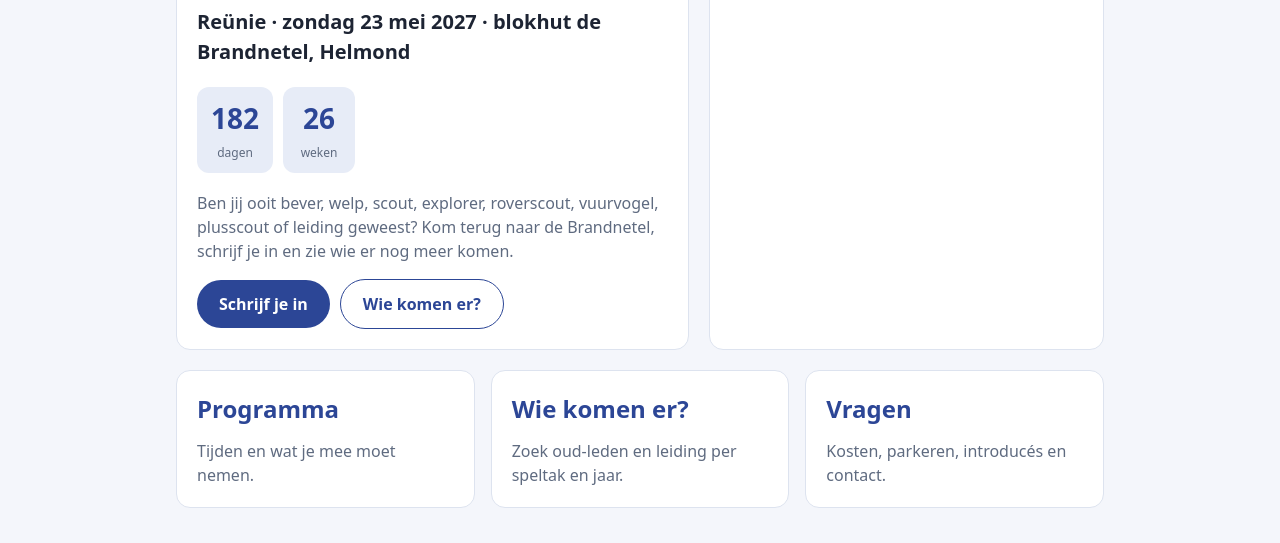
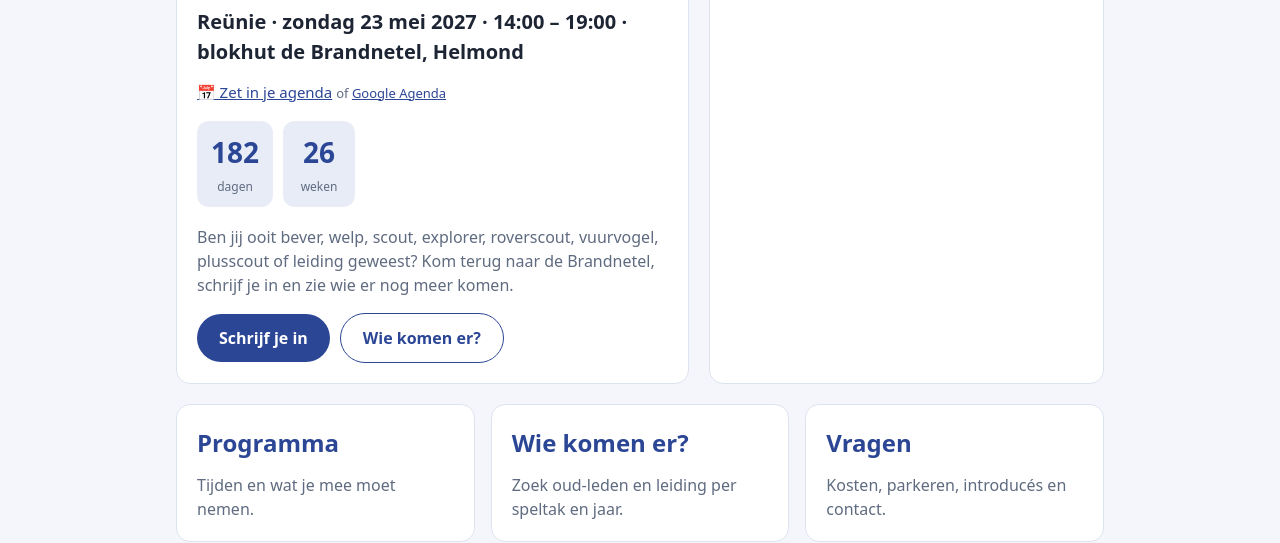
Before and after one commit to lastscoutstanding/reunie25, a plain HTML site: page index.html in a window 1280 px wide. Shown: the part 279-822 px from the top of the page. Drawn offline with Linux system fonts and the light colour scheme; no server answers.

Commit message:
Add opening hours (14:00-19:00, walk-in) and an add-to-calendar file
Co-Authored-By: Claude Opus 5.5 <noreply@anthropic.com>

```diff
--- a/index.html
+++ b/index.html
@@ -4,7 +4,7 @@
 <meta charset="UTF-8">
 <meta name="viewport" content="width=device-width, initial-scale=1">
 <title>Reünie 25 jaar Scouting Brandevoort</title>
-<meta name="description" content="Reünie 25 jaar Scouting Brandevoort, zondag 23 mei 2027 in blokhut de Brandnetel, Helmond. Schrijf je in en zie wie er komen.">
+<meta name="description" content="Reünie 25 jaar Scouting Brandevoort, zondag 23 mei 2027 van 14:00 tot 19:00 in blokhut de Brandnetel, Helmond. Schrijf je in en zie wie er komen.">
 <link rel="stylesheet" href="theme.css">
 </head>
 <body>
@@ -14,7 +14,8 @@
     <div class="card">
       <span class="pill">2001 – 2026</span>
       <h1>Welkom terug!</h1>
-      <p class="date">Reünie · zondag 23 mei 2027 · blokhut de Brandnetel, Helmond</p>
+      <p class="date">Reünie · zondag 23 mei 2027 · 14:00 – 19:00 · blokhut de Brandnetel, Helmond</p>
+      <p class="agenda" id="agenda"></p>
       <div class="count" id="count"></div>
       <p class="muted">Ben jij ooit bever, welp, scout, explorer, roverscout, vuurvogel, plusscout of leiding geweest? Kom terug naar de Brandnetel, schrijf je in en zie wie er nog meer komen.</p>
       <div class="row">
@@ -48,6 +49,7 @@
   $('count').innerHTML = dagen > 0
     ? `<div><strong>${dagen}</strong><span>dagen</span></div><div><strong>${Math.floor(dagen / 7)}</strong><span>weken</span></div>`
     : dagen === 0 ? '<div><strong>Vandaag!</strong><span>tot straks</span></div>' : '';
+  $('agenda').innerHTML = Reunie.agenda();
   if (Data.ingelogd()) { $('cta').textContent = 'Mijn inschrijving'; $('cta').href = 'mijn.html'; }
 
   (async () => {
--- a/reunie.js
+++ b/reunie.js
@@ -1,6 +1,19 @@
 // Shared helpers for the reunion pages: speltakken.txt, year maths, person cards.
 const Reunie = (() => {
   const DATUM = new Date(2027, 4, 23);
+  const TIJD = '14:00 – 19:00';
+
+  // "Add to calendar": reunie.ics for Apple Calendar and Outlook, a link for Google Calendar.
+  function agenda() {
+    const q = new URLSearchParams({
+      action: 'TEMPLATE', text: 'Reünie 25 jaar Scouting Brandevoort',
+      dates: '20270523T140000/20270523T190000', ctz: 'Europe/Amsterdam',
+      location: 'Blokhut de Brandnetel, Brandevoort 13-A, 5706 KA Helmond',
+      details: 'Vrije inloop tussen 14:00 en 19:00.',
+    });
+    return `<a href="reunie.ics" download="reunie-scouting-brandevoort.ics">📅 Zet in je agenda</a>`
+      + ` <small class="muted">of <a href="https://calendar.google.com/calendar/render?${q}" target="_blank" rel="noopener">Google Agenda</a></small>`;
+  }
   const NU = new Date().getFullYear();
   let cfg = { opgericht: 2001, takken: [] };
 
@@ -144,7 +157,7 @@ const Reunie = (() => {
     stapJaar(el, e.clientY < r.top + r.height / 2 ? 1 : -1);
   });
 
-  return { DATUM, NU, laadSpeltakken, laadBetalen, euro, takken, opgericht, isRol, berekenJaren, jubileum, leeftijd, leeftijdTekst, knipoog, periode, esc, matcher, naam, kaart, zelf };
+  return { DATUM, TIJD, agenda, NU, laadSpeltakken, laadBetalen, euro, takken, opgericht, isRol, berekenJaren, jubileum, leeftijd, leeftijdTekst, knipoog, periode, esc, matcher, naam, kaart, zelf };
 })();
 
 const $ = id => document.getElementById(id);
--- a/theme.css
+++ b/theme.css
@@ -89,6 +89,7 @@ legend { font-weight: 600; padding: 0 6px; }
 /* home */
 .hero { display: grid; grid-template-columns: 1.3fr 1fr; gap: 20px; align-items: stretch; }
 .hero .date { font-size: 20px; font-weight: 600; }
+.hero .agenda { margin: -6px 0 0; font-size: 15px; }
 .count { display: flex; gap: 10px; margin: 18px 0; }
 .count div { background: var(--chip); border-radius: 12px; padding: 10px 14px; text-align: center; min-width: 72px; }
 .count strong { display: block; font-size: 28px; color: var(--brand); }
```
Also changed, not shown: mijn.html (+6 -0 lines), programma.html (+2 -1 lines), programma.txt, vragen.txt, 1 other file.
